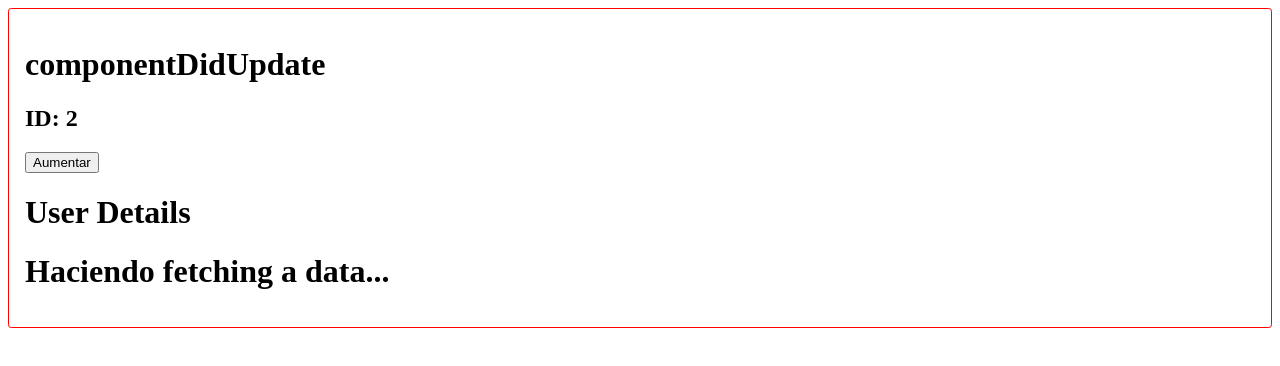
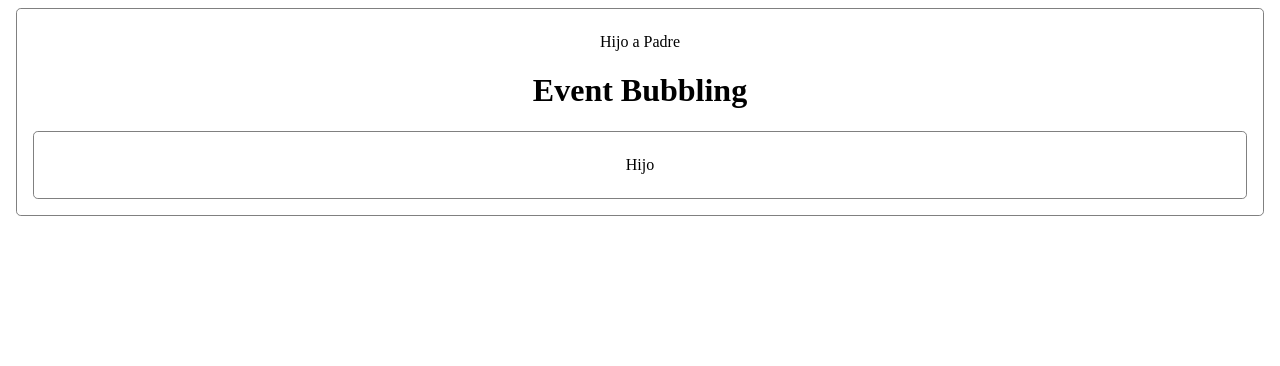
Before and after one commit to RoswellCR/master-in-React, a React (Create React App) app: page / in a window 1280 px wide. Shown: the top 366 px of the page. Built offline with nearby package versions, Linux system fonts and the light colour scheme; no server answers.

Commit message:
Comunication event Bubbling, Child to Parent

```diff
--- a/src/App.js
+++ b/src/App.js
@@ -1,71 +1,56 @@
 import React, {Component} from 'react';
-import './global.css'
+//import './global.css'
+// const URL= 'https://jsonplaceholder.typicode.com/users/
 
-
-class UserDetails extends Component{
-    state = {
-       user :{},
-       isFetching: false
-    }
-
-    componentDidMount(){
-        this.fetchData()
-    }
-    componentDidUpdate(prevProps, prevState){
-      console.log('componentDidUpdate', prevProps, prevState)
-      if (prevProps.userID!== this.props.userID){
-        this.fetchData();
+//No recomendado usar este tipo de patron
+class Header extends Component{
+  render(){
+    return (
+        <>
+          <p>Hijo a Padre</p>
+          <h1> Event Bubbling</h1>
+        </>
+    );
   }
 }
 
-    fetchData=()=>{
-      this.setState({
-        isFetching: true
-      })
-      const URL= 'https://jsonplaceholder.typicode.com/users/'+ this.props.userID
-     console.log(URL)
-     fetch(URL)
-      .then(res=> res.json(URL))
-      .then(user=>this.setState({user, isFetching: false}))
+class Hijo extends Component {
+  handleClick = (e) => {
+    //e.stopPropagation();
+    e.saludo = "Hola mensaje desde el hijo";
+    console.log("click en <Hijo/>");
+  };
+
+  render() {
+    return (
+      <div style={boxStyles} onClick={this.handleClick}>
+        <p>Hijo</p>
+      </div>
+    );
+  }
+}
+const boxStyles = {
+  padding: '0.5em',
+  margin: '0.5em',
+  border: '1px solid gray',
+  borderRadius: '0.3em',
+  textAlign: 'center'
+}
+class App extends Component {
+  handleClick = (e) => {
+    console.log('click en <Padre/>', e.saludo)
   }
 
-  render(){
+  render() {
+
 
     return (
-        <div>
-          <h1>User Details</h1>
-          { this.state.isFetching
-          ? (<h1>Haciendo fetching a data...</h1>)
-          : (<pre> {JSON.stringify(this.state.user, null, 4)} </pre>)
-          }
-        </div>
-    )
-    }
-  }
+      <div style={boxStyles}
+        onClick={this.handleClick}
+      >
 
-class App extends Component {
-  state = {
-    id: 2
-
-  }
-
-  aumentar=()=>{
-    this.setState(state => ( {
-      id: state.id + 1
-    } ))
-  }
-
-  render(){
-    const {id}= this.state;
-
-    return (
-    <div className='box red'>
-       <h1>componentDidUpdate</h1>
-       <h2>ID: {id}</h2>
-       <button onClick={this.aumentar}>
-          Aumentar
-       </button>
-      <UserDetails  userID={id}/>
+        <Header />
+        <Hijo />
       </div>
     );
   }
```
Lines whose indentation alone changed are shown as unchanged.
